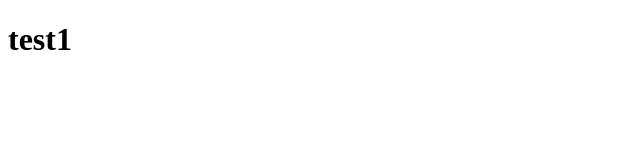
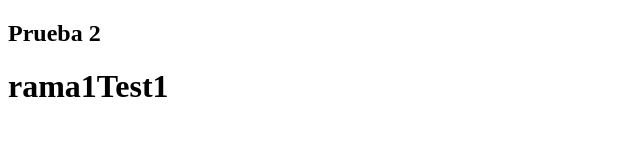
Before and after one commit to luisherdeth2020/testGit, a plain HTML site: page index.html in a window 1280 px wide. Shown: the whole page, without its empty margins (0-640 px from the left). Drawn offline with Linux system fonts and the light colour scheme.

Commit message:
Combinación de ambas ramas, solo queda t1

```diff
--- a/index.html
+++ b/index.html
@@ -6,6 +6,7 @@
     <title>Test Git</title>
 </head>
 <body>
-    <h1>test1</h1>
+    <h2>Prueba 2</h2>
+    <h1>rama1Test1</h1>
 </body>
 </html>
```
